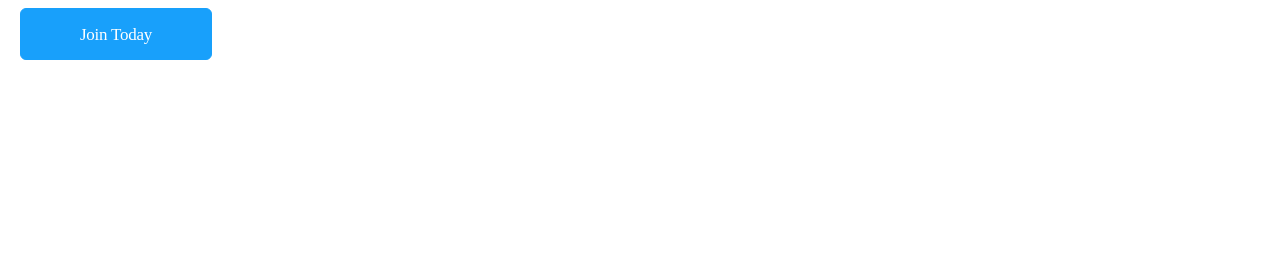
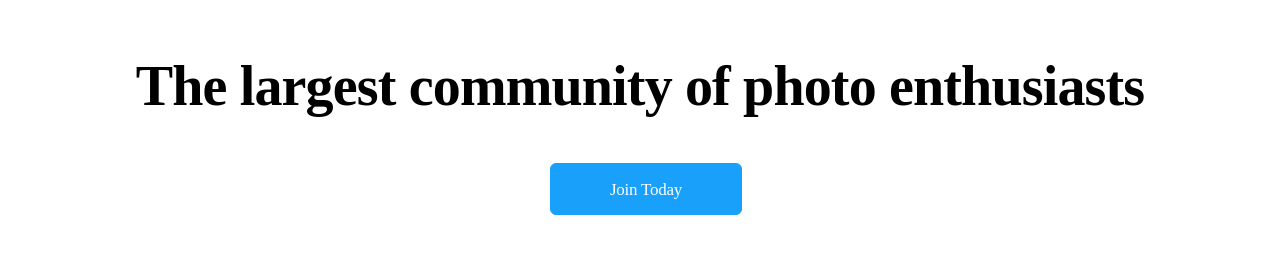
Before and after one commit to baltaisvilcens/b022_wireframes, a plain HTML site: page index.html in a window 1280 px wide. Drawn offline with Linux system fonts and the light colour scheme.

Commit message:
added header and positioned in center

```diff
--- a/index.html
+++ b/index.html
@@ -2,5 +2,6 @@
 <link rel="stylesheet" href="style.css">
 
 <header>
+    <h1>The largest community of photo enthusiasts</h1>
     <a href="#" class="btn btn_accent">Join Today</a>
 </header>
--- a/style.css
+++ b/style.css
@@ -1,4 +1,20 @@
 /** @format */
+
+header {
+  max-width: 1680px;
+  margin: auto;
+  display: flex;
+  flex-direction: column;
+  align-items: center;
+}
+h1 {
+  font-family: Montserrat;
+  font-size: 56px;
+  line-height: 80px;
+  text-align: center;
+  letter-spacing: -0.015em;
+  color: #000000;
+}
 
 .btn {
   font-family: Montserrat;
```
Lines whose indentation alone changed are shown as unchanged.
